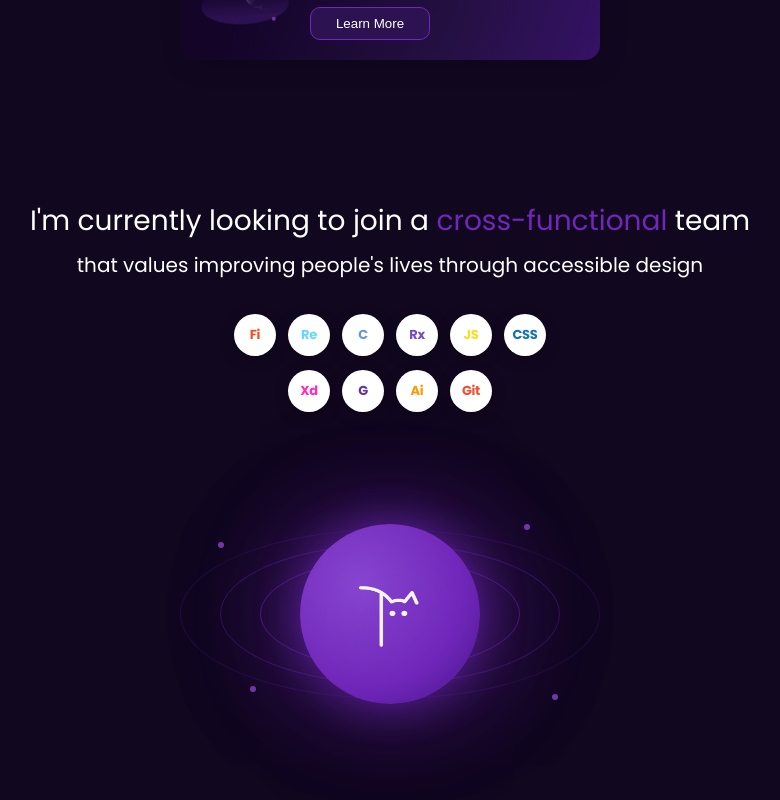
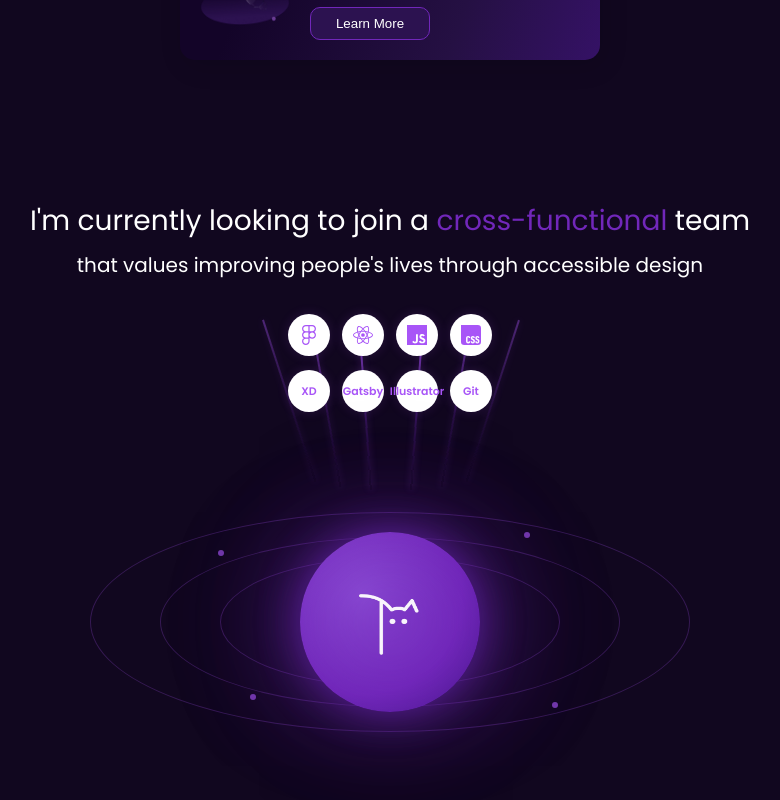
Before and after one commit to catzerovt/my-portfolio, a React (Vite) app: page / in a window 1280 px wide. Shown: the part 1521-2321 px from the top of the page, without its empty margins (250-1030 px from the left). Built offline with nearby package versions, Linux system fonts and the light colour scheme; a web font is replaced by a local one.

Commit message:
feat: replace tool labels with SVG icons using simple-icons

```diff
--- a/package.json
+++ b/package.json
@@ -11,7 +11,8 @@
   },
   "dependencies": {
     "react": "^19.2.4",
-    "react-dom": "^19.2.4"
+    "react-dom": "^19.2.4",
+    "simple-icons": "^16.15.0"
   },
   "devDependencies": {
     "@eslint/js": "^9.39.4",
--- a/src/components/tools/Orb.module.css
+++ b/src/components/tools/Orb.module.css
@@ -105,3 +105,25 @@
   bottom: 74px;
   right: 92px;
 }
+
+.ring {
+  position: absolute;
+  border-radius: 50%;
+  border: 1px solid rgba(168, 85, 247, 0.35);
+  opacity: 0.7;
+}
+
+.ring1 {
+  width: 340px;
+  height: 130px;
+}
+
+.ring2 {
+  width: 460px;
+  height: 170px;
+}
+
+.ring3 {
+  width: 600px;
+  height: 220px;
+}
--- a/src/components/tools/SocialIcons.jsx
+++ b/src/components/tools/SocialIcons.jsx
@@ -1,12 +1,17 @@
 import styles from "./SocialIcons.module.css";
+import {
+  siReact,
+  siJavascript,
+  siCss,
+  siFigma,
+  siGit,
+} from "simple-icons";
 
 const ROW_1 = [
-  { label: "Figma", color: "#F24E1E", letter: "Fi" },
-  { label: "React", color: "#61DAFB", letter: "Re" },
-  { label: "C", color: "#659AD2", letter: "C" },
-  { label: "Redux", color: "#764ABC", letter: "Rx" },
-  { label: "JavaScript", color: "#F7DF1E", letter: "JS" },
-  { label: "CSS", color: "#1572B6", letter: "CSS" },
+  { label: "Figma", color: "#F24E1E", icon: siFigma },
+  { label: "React", color: "#61DAFB", icon: siReact },
+  { label: "JavaScript", color: "#F7DF1E", icon: siJavascript },
+  { label: "CSS", color: "#1572B6", icon: siCss },
 ];
 
 const ROW_2 = [
@@ -16,18 +21,23 @@ const ROW_2 = [
   { label: "Git", color: "#F05032", letter: "Git" },
 ];
 
-function IconBubble({ label, color, letter }) {
+function IconBubble({ label, color, icon }) {
   return (
     <div
       className={styles.bubble}
       title={label}
       style={{ "--icon-color": color }}
     >
-      <span className={styles.letter}>{letter}</span>
+      {icon ? (
+        <svg viewBox="0 0 24 24" className={styles.icon}>
+          <path d={icon.path} />
+        </svg>
+      ) : (
+        <span className={styles.letter}>{label}</span>
+      )}
     </div>
   );
 }
-
 export default function SocialIcons() {
   return (
     <div className={styles.container}>
--- a/src/components/tools/SocialIcons.module.css
+++ b/src/components/tools/SocialIcons.module.css
@@ -22,7 +22,7 @@
   justify-content: center;
   cursor: pointer;
   transition: transform 0.25s ease, box-shadow 0.25s ease;
-  box-shadow: 0 4px 16px rgba(0, 0, 0, 0.18);
+  box-shadow: 0 0 12px rgba(168, 85, 247, 0.15);
 }
 
 .bubble:hover {
@@ -30,10 +30,14 @@
   box-shadow: 0 8px 24px rgba(113, 39, 186, 0.28);
 }
 
+.icon {
+  width: 20px;
+  height: 20px;
+  fill: #a855f7;
+}
+
 .letter {
-  font-size: 13px;
-  font-weight: 700;
-  color: var(--icon-color);
-  letter-spacing: -0.3px;
-  user-select: none;
+  font-size: 11px;
+  font-weight: 600;
+  color: #a855f7;
 }
--- a/src/components/tools/tools.jsx
+++ b/src/components/tools/tools.jsx
@@ -6,8 +6,6 @@ export function Tools() {
   return (
     <section className={styles.container}>
       <div className={styles.content}>
-
-
         <p className={styles.tagline}>
           I'm currently looking to join a{" "}
           <span className={styles.highlight}>cross-functional</span> team
@@ -21,6 +19,15 @@ export function Tools() {
           <SocialIcons />
         </div>
 
+<div className={styles.lines}>
+<div className={styles.line} style={{ left: "10%", transform: "rotate(-18deg)", opacity: 0.5 }} />
+<div className={styles.line} style={{ left: "25%", transform: "rotate(-10deg)", opacity: 0.7 }} />
+<div className={styles.line} style={{ left: "40%", transform: "rotate(-4deg)", opacity: 1 }} />
+<div className={styles.line} style={{ left: "60%", transform: "rotate(4deg)", opacity: 1 }} />
+<div className={styles.line} style={{ left: "75%", transform: "rotate(10deg)", opacity: 0.7 }} />
+<div className={styles.line} style={{ left: "90%", transform: "rotate(18deg)", opacity: 0.5 }} />
+</div>
+
         <div className={styles.orb}>
           <Orb />
         </div>
--- a/src/components/tools/tools.module.css
+++ b/src/components/tools/tools.module.css
@@ -8,10 +8,7 @@
   flex-direction: column;
   align-items: center;
   text-align: center;
-}
-
-.title {
-  margin-bottom: 24px;
+  position: relative;
 }
 
 .tagline {
@@ -31,10 +28,39 @@
 }
 
 .social {
-  margin-bottom: 42px;
+  margin-bottom: 50px;
+  position: relative;
+  z-index: 2;
+}
+
+.lines {
+  position: absolute;
+  top: 120px;
+  left: 50%;
+  transform: translateX(-50%);
+  width: 320px;
+  height: 220px;
+  pointer-events: none;
+  z-index: 1;
+}
+
+.line {
+  position: absolute;
+  width: 1.5px;
+  height: 170px;
+  background: linear-gradient(
+    to bottom,
+    rgba(168, 85, 247, 0.8),
+    rgba(113, 39, 186, 0.4),
+    transparent
+  );
+  transform-origin: top center;
+  box-shadow: 0 0 7px rgba(168, 85, 247, 0.3);
 }
 
 .orb {
   display: flex;
   justify-content: center;
+  position: relative;
+  z-index: 2;
 }
```
Also changed, not shown: 1 other file (tests, documents, lock files or other folders).
